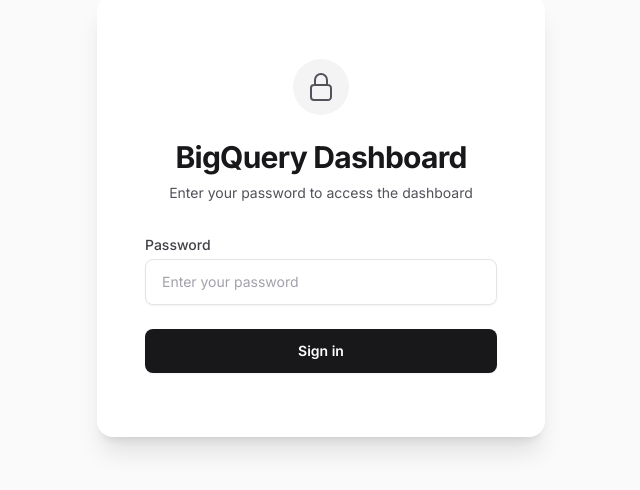
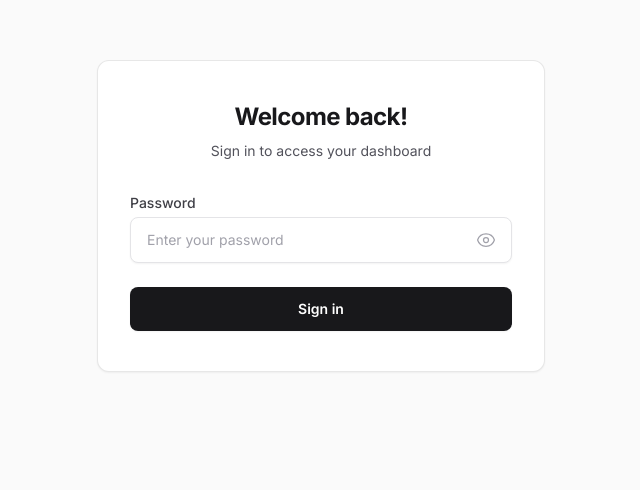
Before and after one commit to tejaspanchall/BigQuery-Dashboard, a Next.js app in the folder frontend/: page / in a window 1280 px wide. Shown: the part 184-674 px from the top of the page, without its empty margins (319-959 px from the left). Built offline with nearby package versions, Linux system fonts and the light colour scheme; no server answers.

Commit message:
defaultToMonth

```diff
--- a/frontend/src/app/page.js
+++ b/frontend/src/app/page.js
@@ -4,12 +4,13 @@
 import { useRouter } from 'next/navigation';
 import useAuthStore from '@/lib/store/auth';
 import { login } from '@/lib/utils/api';
-import { LockClosedIcon } from '@heroicons/react/24/outline';
+import { EyeIcon, EyeSlashIcon } from '@heroicons/react/24/outline';
 
 export default function LoginPage() {
   const [password, setPassword] = useState('');
   const [error, setError] = useState('');
   const [loading, setLoading] = useState(false);
+  const [showPassword, setShowPassword] = useState(false);
   const router = useRouter();
   const setToken = useAuthStore((state) => state.setToken);
 
@@ -29,21 +30,20 @@
     }
   };
 
+  const togglePasswordVisibility = () => {
+    setShowPassword(!showPassword);
+  };
+
   return (
     <div className="min-h-screen flex items-center justify-center bg-primary-50 px-4 sm:px-6 lg:px-8">
       <div className="w-full max-w-md">
-        <div className="bg-white shadow-xl rounded-2xl px-6 py-8 sm:px-12 sm:py-16">
-          <div className="mx-auto w-full max-w-md">
-            <div className="flex justify-center">
-              <div className="rounded-full bg-primary-100 p-2 sm:p-3">
-                <LockClosedIcon className="h-6 w-6 sm:h-8 sm:w-8 text-primary-600" />
-              </div>
-            </div>
-            <h1 className="mt-4 sm:mt-6 text-center text-2xl sm:text-3xl font-bold tracking-tight text-primary-900">
-              BigQuery Dashboard
-            </h1>
+        <div className="bg-white px-6 py-8 sm:px-8 sm:py-10 rounded-xl shadow-sm border border-primary-900/10">
+          <div>
+            <h2 className="text-center text-xl sm:text-2xl font-bold tracking-tight text-primary-900">
+              Welcome back!
+            </h2>
             <p className="mt-2 text-center text-xs sm:text-sm text-primary-600">
-              Enter your password to access the dashboard
+              Sign in to access your dashboard
             </p>
           </div>
 
@@ -55,17 +55,28 @@
               >
                 Password
               </label>
-              <div className="mt-1">
+              <div className="mt-1 relative">
                 <input
                   id="password"
                   name="password"
-                  type="password"
+                  type={showPassword ? "text" : "password"}
                   required
                   value={password}
                   onChange={(e) => setPassword(e.target.value)}
-                  className="block w-full appearance-none rounded-lg border border-primary-200 px-3 py-2 sm:px-4 sm:py-3 text-sm placeholder-primary-400 shadow-sm transition focus:border-primary-500 focus:outline-none focus:ring-primary-500"
+                  className="block w-full appearance-none rounded-lg border border-primary-200 pl-3 pr-10 py-2 sm:pl-4 sm:pr-12 sm:py-3 text-sm placeholder-primary-400 shadow-sm transition focus:border-primary-500 focus:outline-none focus:ring-primary-500"
                   placeholder="Enter your password"
                 />
+                <button
+                  type="button"
+                  onClick={togglePasswordVisibility}
+                  className="absolute inset-y-0 right-0 flex items-center pr-3 sm:pr-4"
+                >
+                  {showPassword ? (
+                    <EyeSlashIcon className="h-4 w-4 sm:h-5 sm:w-5 text-primary-400 hover:text-primary-600" />
+                  ) : (
+                    <EyeIcon className="h-4 w-4 sm:h-5 sm:w-5 text-primary-400 hover:text-primary-600" />
+                  )}
+                </button>
               </div>
             </div>
 
--- a/frontend/src/lib/store/dateRange.js
+++ b/frontend/src/lib/store/dateRange.js
@@ -4,10 +4,17 @@
 // Set default dates to November 2024
 const defaultDate = new Date(2024, 10, 30); // November 30, 2024
 
-const useDateRangeStore = create((set) => ({
-  startDate: defaultDate,
-  endDate: defaultDate,
-  selectedPreset: 'last24Hours',
+const useDateRangeStore = create((set) => {
+  // Initialize with lastMonth preset
+  const now = defaultDate;
+  const initialState = {
+    startDate: startOfMonth(now),
+    endDate: endOfMonth(now),
+    selectedPreset: 'lastMonth'
+  };
+
+  return {
+    ...initialState,
 
     setDateRange: (startDate, endDate) => {
       set(() => ({
@@ -49,6 +56,7 @@
           break;
       }
     }
-}));
+  };
+});
 
 export default useDateRangeStore;
```
Lines whose indentation alone changed are shown as unchanged.
